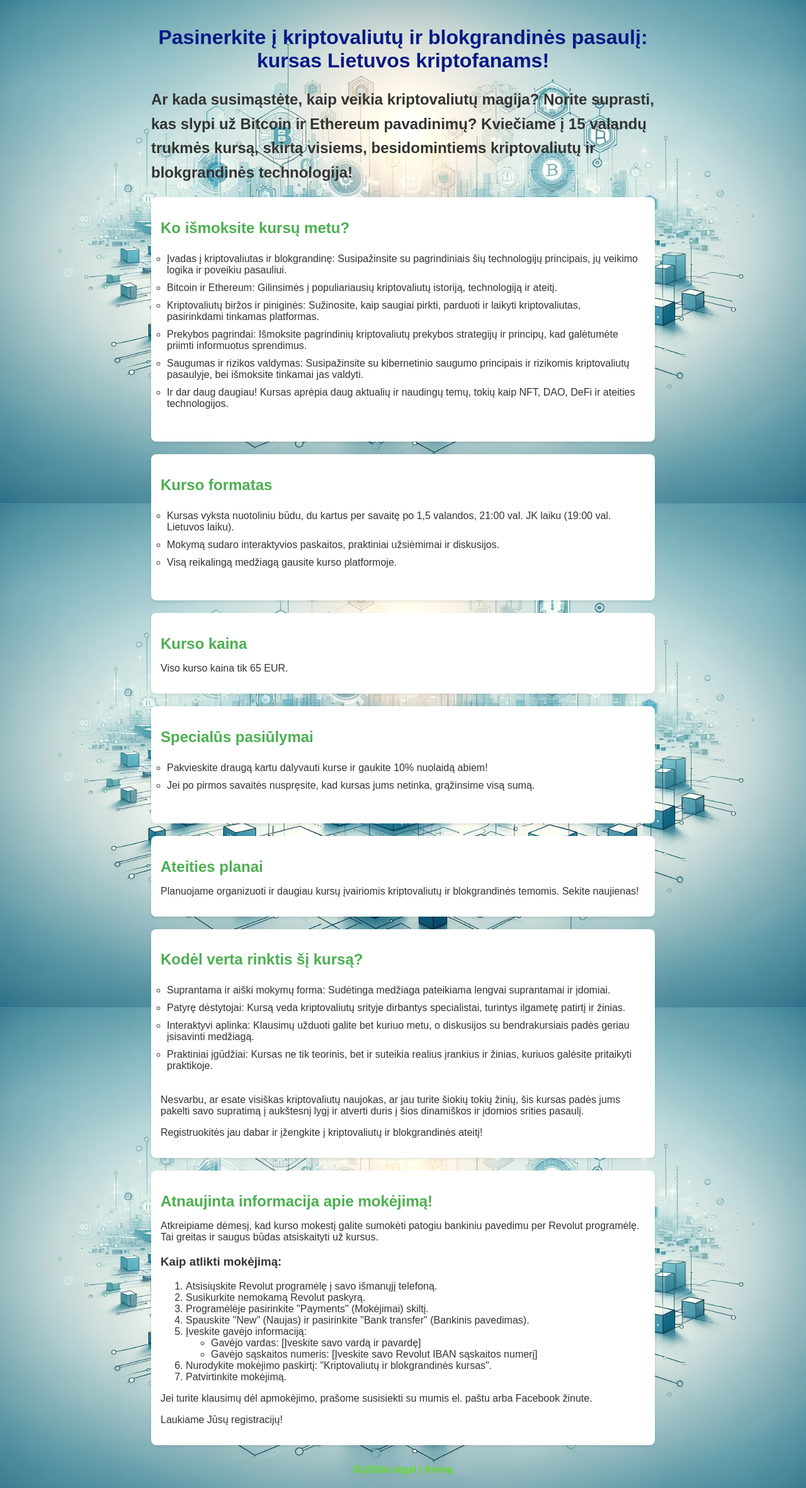
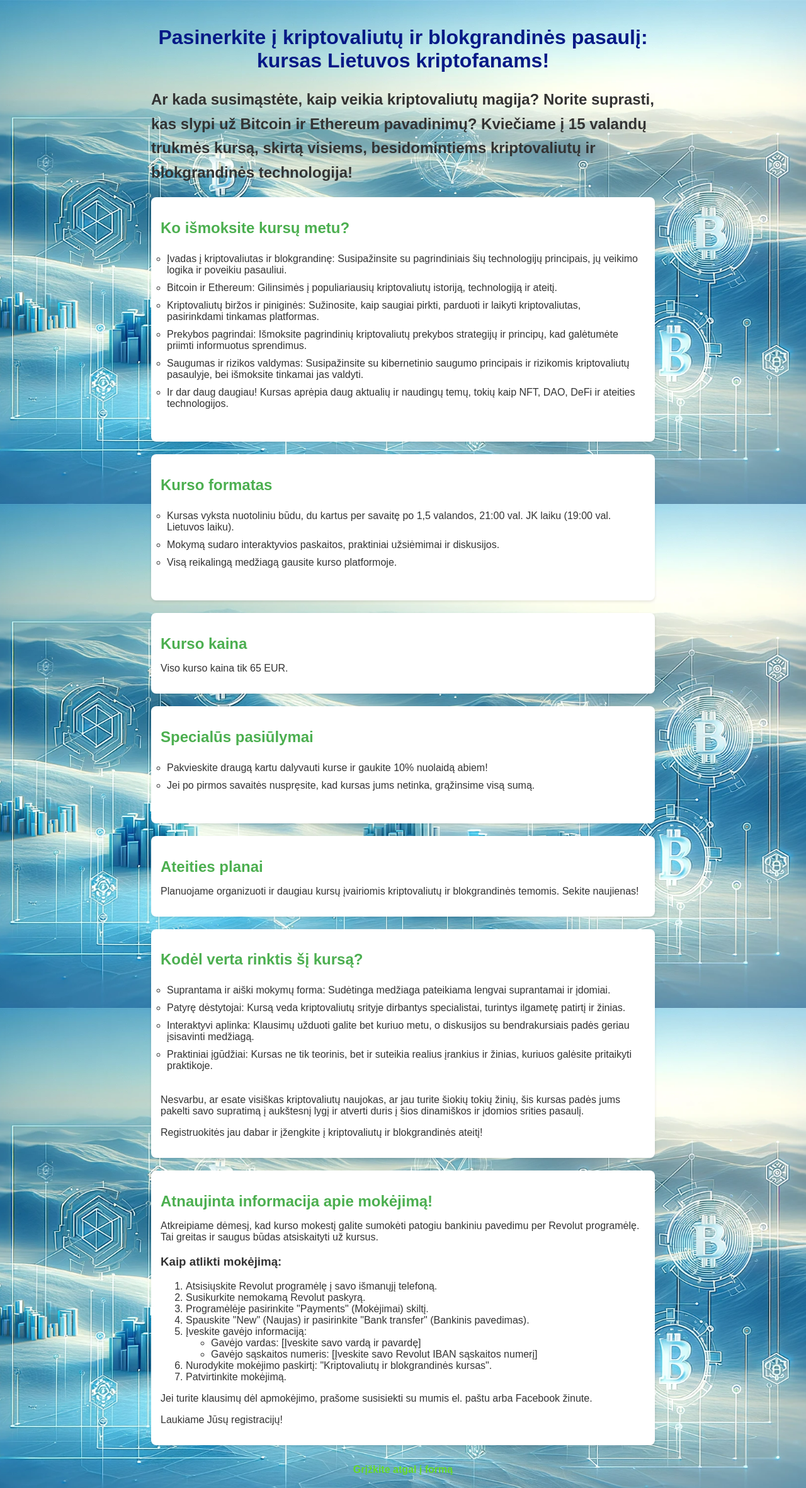
Before and after one commit to MisterVaidas/form-LT, a Flask app: page /about in a window 1280 px wide. Shown: the whole page at 63% size. Run offline with Flask 3, Linux system fonts and the light colour scheme.

Commit message:
adjusting styles

```diff
--- a/static/about.css
+++ b/static/about.css
@@ -4,7 +4,7 @@ body {
     background-color: #f8f8f8;
     margin: 0;
     padding: 0;
-    background-image: url('blockchainImage.png');
+    background-image: url('blockImg1.png');
     background-size: cover;
     background-position: center;
     background-repeat: no-repeat;
```
Also changed, not shown: static/blockImg1.png (added).
